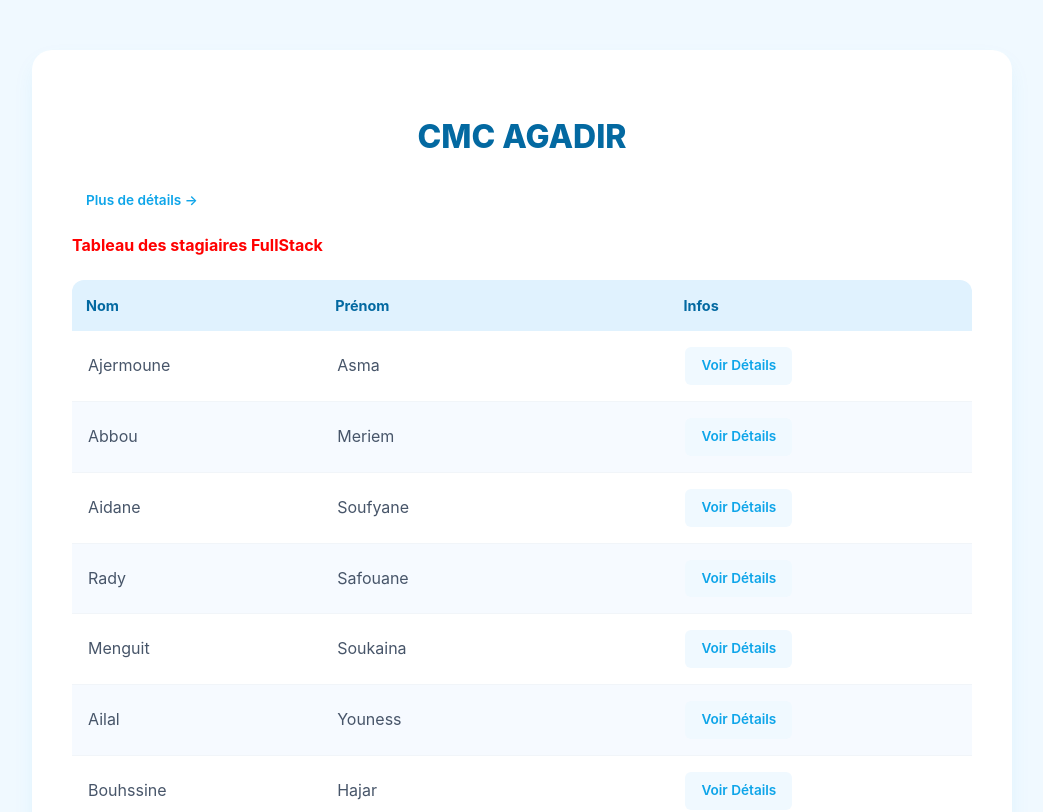
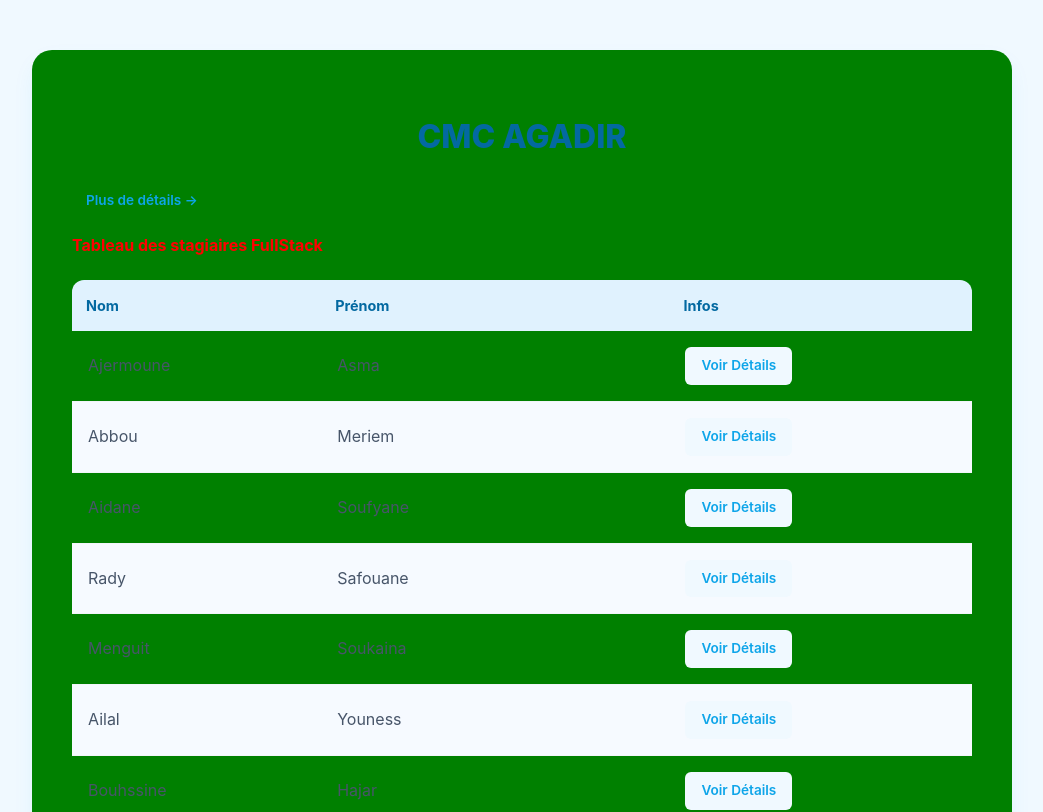
Before and after one commit to fstack567-stack/Projet-react, a React (Create React App) app: page / in a window 1280 px wide. Shown: the top 812 px of the page, without its empty margins (118-1161 px from the left). Built offline with nearby package versions, Linux system fonts and the light colour scheme.

Commit message:
FP-3 change red

```diff
--- a/src/index.css
+++ b/src/index.css
@@ -10,7 +10,7 @@ body {
   max-width: 900px;
   margin: 50px auto;
   padding: 40px;
-  background: #ffffff;
+  background: green;
   border-radius: 20px;
   box-shadow: 0 10px 25px -5px rgba(14, 165, 233, 0.1);
 }
```
